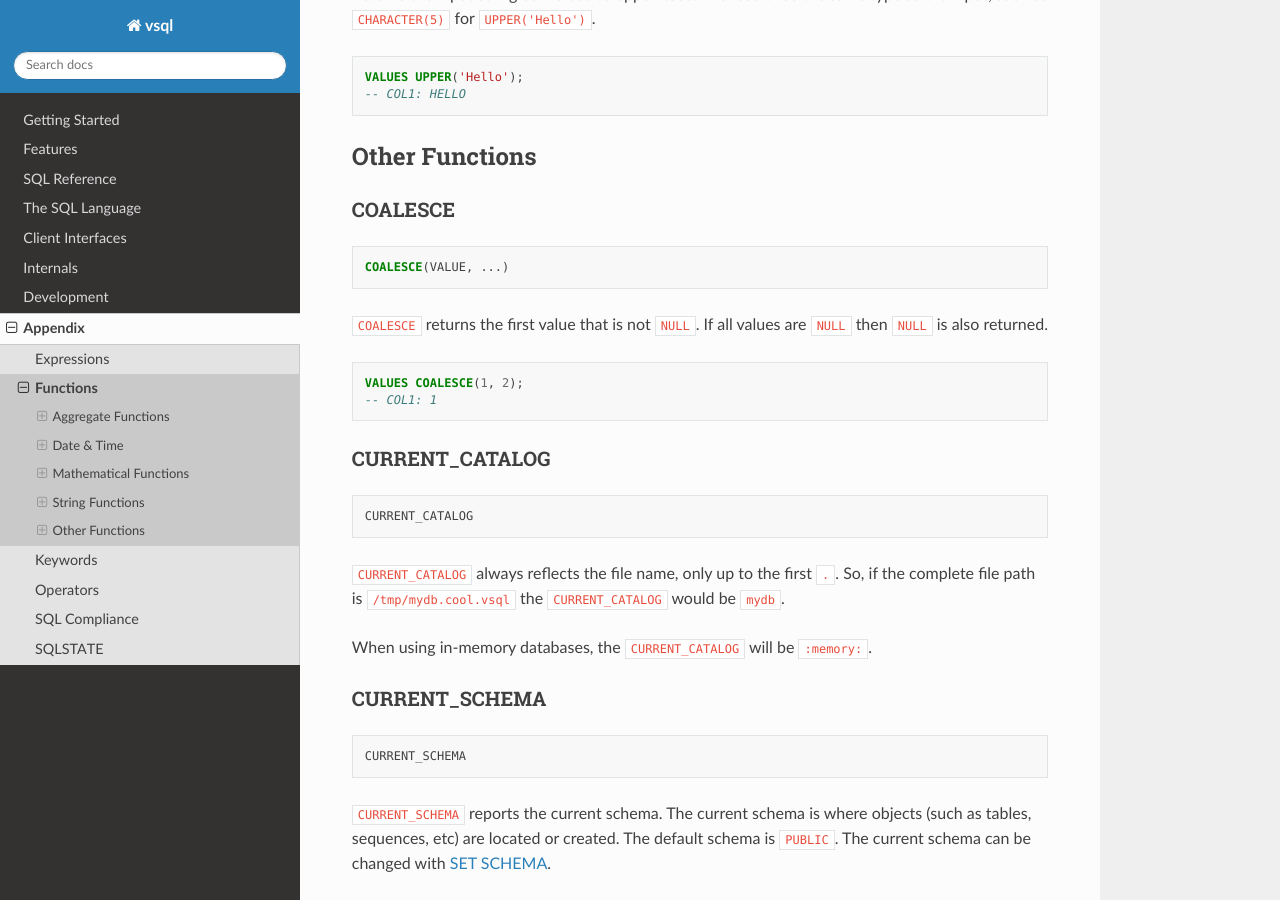
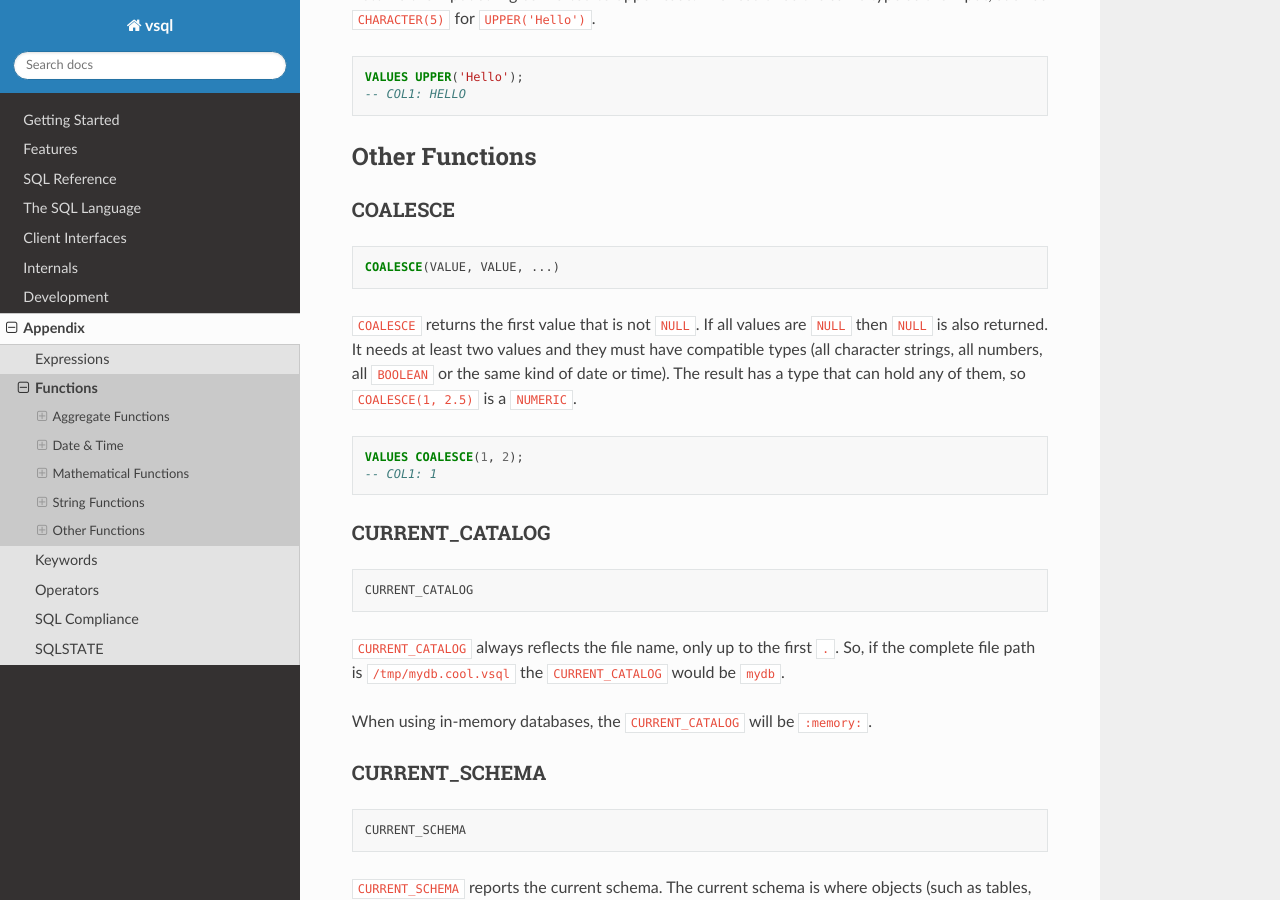
Before and after one commit to elliotchance/vsql, a Sphinx documentation site: the page built from docs/functions.rst, in a window 1280 px wide and 900 px high, scrolled down 13779 px. Built offline with Sphinx 7.4.7 and the Read the Docs theme 3.1.0, drawn with Linux system fonts in a browser that asks for light colours.

Commit message:
types: Combine the types of VALUES rows and COALESCE arguments (#428)
The rows of a VALUES and the arguments to COALESCE were typed by the first
one, so VALUES 1, 'foo', TRUE was accepted and COALESCE(1, 200000000) was
rejected. They now use the rules for combining data types: the values must be
compatible (all strings, all numbers, all BOOLEAN or the same kind of
datetime) and the result can hold any of them, such as an INTEGER for
COALESCE(1, 200000000). Every VALUES row must also have the same number of
columns (it used to return rows that were missing columns).

COALESCE now needs at least two arguments, as the grammar requires.

NEXT VALUE FOR was declared as an INTEGER, but its value is a BIGINT.

SQL F261-04, F641

Fixes #227
Fixes #329

Co-authored-by: Claude Opus 5.5 <noreply@anthropic.com>

```diff
--- a/docs/functions.rst
+++ b/docs/functions.rst
@@ -694,10 +694,13 @@ COALESCE
 
 .. code-block:: sql
 
-   COALESCE(VALUE, ...)
+   COALESCE(VALUE, VALUE, ...)
 
 ``COALESCE`` returns the first value that is not ``NULL``. If all values are
-``NULL`` then ``NULL`` is also returned.
+``NULL`` then ``NULL`` is also returned. It needs at least two values and they
+must have compatible types (all character strings, all numbers, all
+``BOOLEAN`` or the same kind of date or time). The result has a type that can
+hold any of them, so ``COALESCE(1, 2.5)`` is a ``NUMERIC``.
 
 .. code-block:: sql
 
--- a/docs/values.rst
+++ b/docs/values.rst
@@ -24,6 +24,11 @@ but rather need to be wrapped in a ``SELECT``:
 .. code-block:: sql
 
   SELECT * FROM (VALUES ROW(1, 2, 3)) AS t1 (foo, bar, baz);
+
+Every row must have the same number of columns, and the values in each column
+must have compatible types (all character strings, all numbers, all ``BOOLEAN``
+or the same kind of date or time). The column has a type that can hold all of
+them, such as ``INTEGER`` for ``VALUES 1, 200000``.
 
 EXPLAIN
 -------
```
Also changed, not shown: 10 other files.
